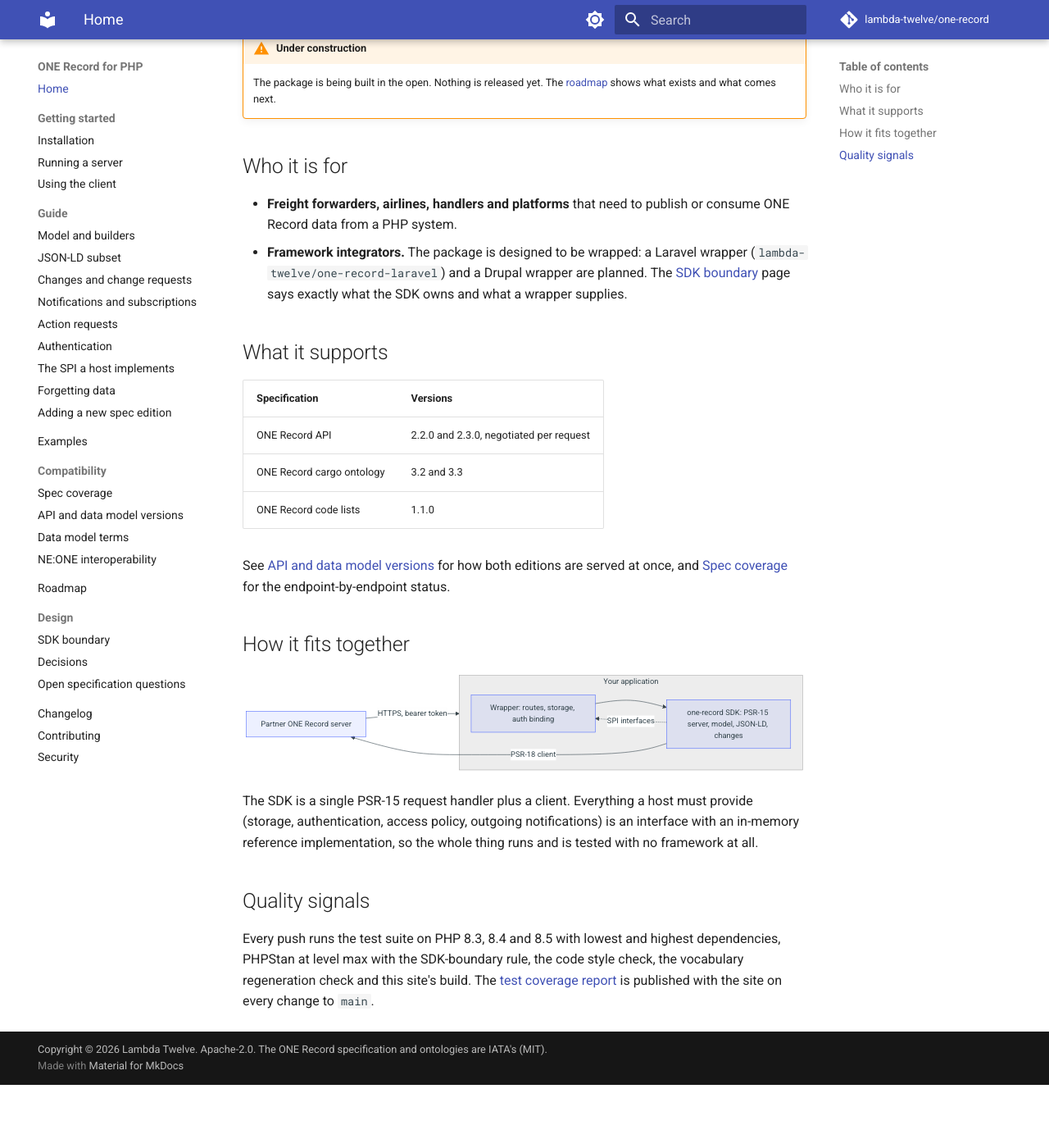
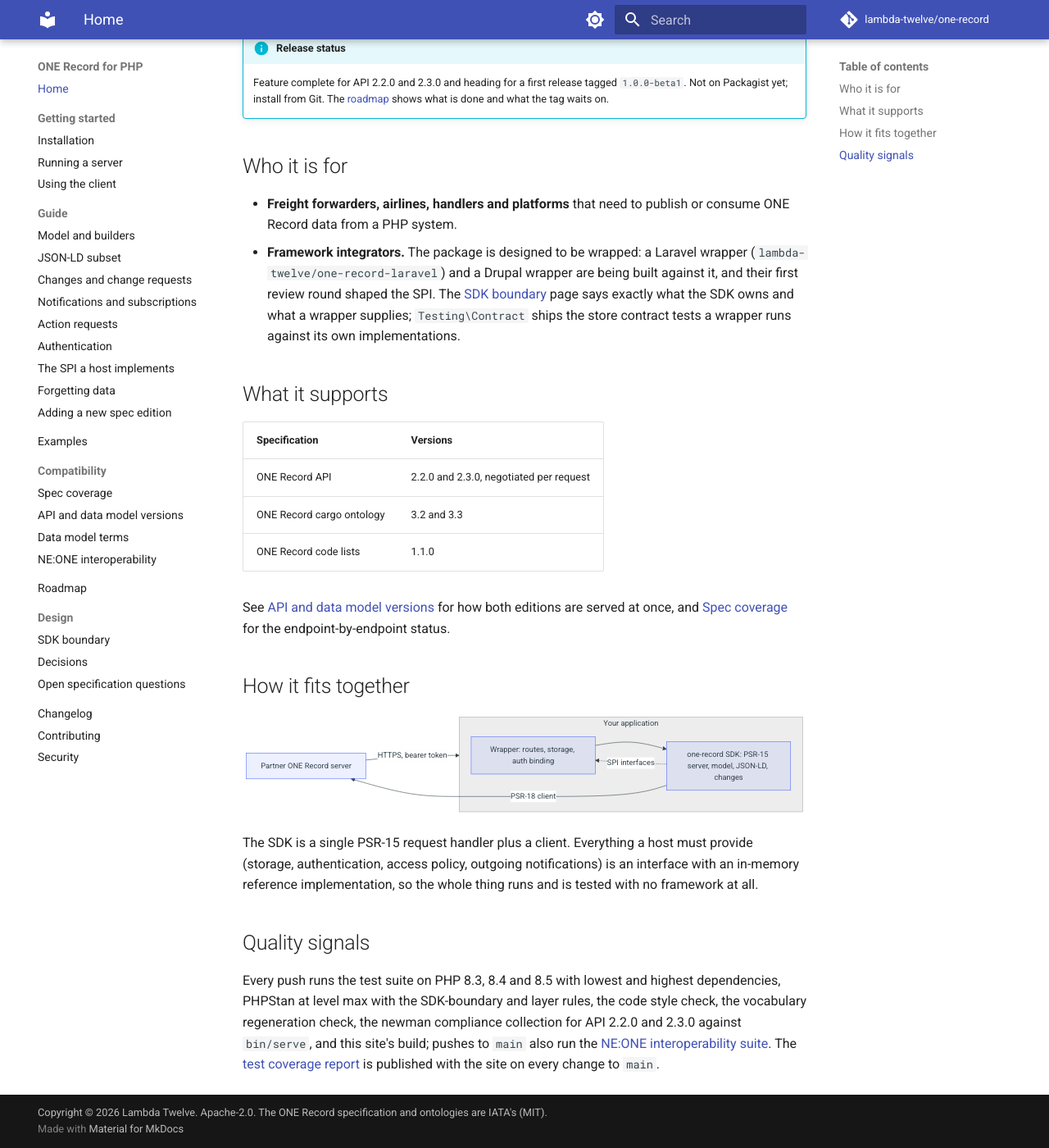
Before and after one commit to lambda-twelve/one-record, an MkDocs documentation site: the page built from docs/index.md, in a window 1280 px wide and 1400 px high, scrolled down 236 px. Shown: the whole window at 82% size. Built offline with MkDocs 1.6.1 and Material for MkDocs 9.7.7, drawn with Linux system fonts in a browser that asks for light colours; comment, search, counter and statistics services are not loaded; before the commit the page ends 1559 px from its top, so only the background shows below that.

Commit message:
Bring the README and the site's front matter to release-readiness
The status moves from "under construction" to feature complete and
heading for 1.0.0-beta1, the README gains the server and client quick
starts and the host's view of the SPI, the installation page lists the
runtime and suggested dependencies as composer.json has them, and the
roadmap says what the first tag waits on.

```diff
--- a/docs/index.md
+++ b/docs/index.md
@@ -6,18 +6,21 @@ side (a data holder publishing logistics objects to partners) and the
 **client** side (talking to other parties' ONE Record servers), in one
 Composer package with no framework dependency.
 
-!!! warning "Under construction"
-    The package is being built in the open. Nothing is released yet. The
-    [roadmap](roadmap.md) shows what exists and what comes next.
+!!! info "Release status"
+    Feature complete for API 2.2.0 and 2.3.0 and heading for a first release
+    tagged `1.0.0-beta1`. Not on Packagist yet; install from Git. The
+    [roadmap](roadmap.md) shows what is done and what the tag waits on.
 
 ## Who it is for
 
 - **Freight forwarders, airlines, handlers and platforms** that need to publish
   or consume ONE Record data from a PHP system.
 - **Framework integrators.** The package is designed to be wrapped: a Laravel
-  wrapper (`lambda-twelve/one-record-laravel`) and a Drupal wrapper are planned.
-  The [SDK boundary](sdk-boundary.md) page says exactly what the SDK owns and
-  what a wrapper supplies.
+  wrapper (`lambda-twelve/one-record-laravel`) and a Drupal wrapper are being
+  built against it, and their first review round shaped the SPI. The
+  [SDK boundary](sdk-boundary.md) page says exactly what the SDK owns and what
+  a wrapper supplies; `Testing\Contract` ships the store contract tests a
+  wrapper runs against its own implementations.
 
 ## What it supports
 
@@ -53,7 +56,9 @@ runs and is tested with no framework at all.
 ## Quality signals
 
 Every push runs the test suite on PHP 8.3, 8.4 and 8.5 with lowest and highest
-dependencies, PHPStan at level max with the SDK-boundary rule, the code style
-check, the vocabulary regeneration check and this site's build. The
-[test coverage report](https://lambda-twelve.github.io/one-record/coverage/)
+dependencies, PHPStan at level max with the SDK-boundary and layer rules, the
+code style check, the vocabulary regeneration check, the newman compliance
+collection for API 2.2.0 and 2.3.0 against `bin/serve`, and this site's build;
+pushes to `main` also run the [NE:ONE interoperability suite](compatibility/neone.md).
+The [test coverage report](https://lambda-twelve.github.io/one-record/coverage/)
 is published with the site on every change to `main`.
```
Also changed, not shown: README.md (+52 -12 lines), docs/getting-started/installation.md (+5 -4 lines), docs/roadmap.md (+8 -0 lines).
